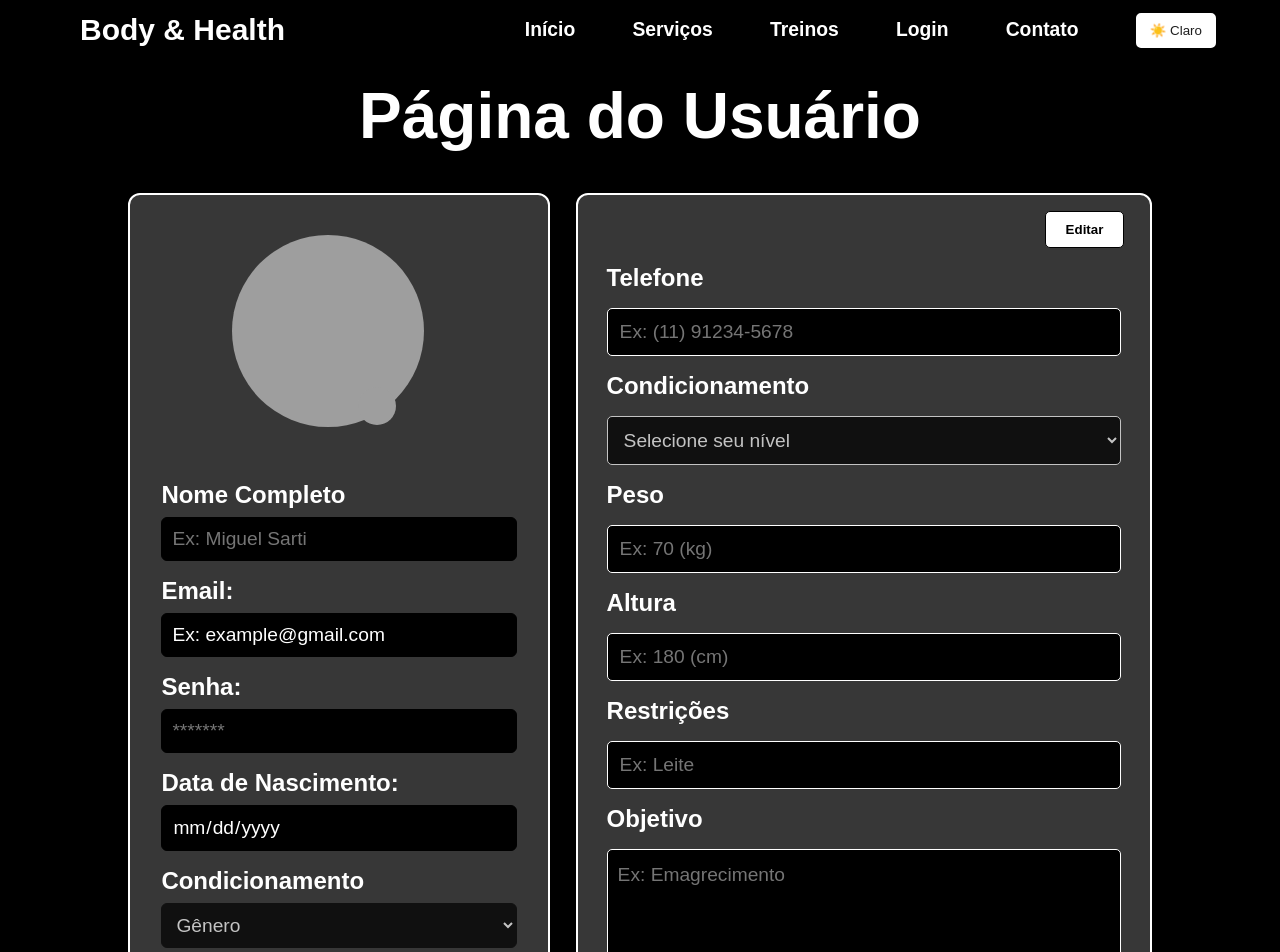
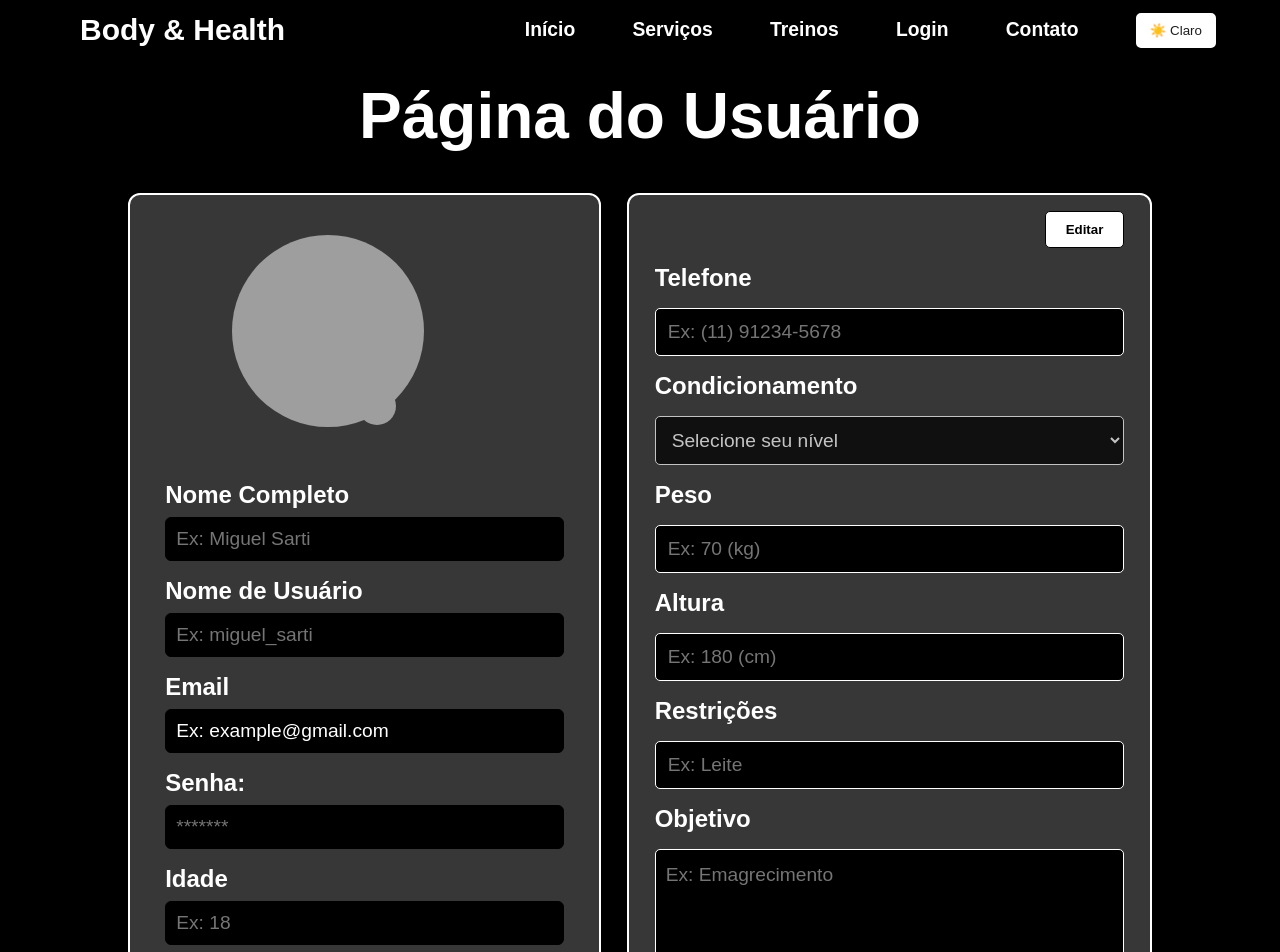
Before and after one commit to Vinirocha388/bodyhealthy-web, a Next.js app: page /usuario in a window 1280 px wide. Shown: the top 952 px of the page. Built offline with nearby package versions, Linux system fonts and the light colour scheme; grey boxes are pictures that could not be loaded.

Commit message:
feat: add username

```diff
--- a/src/app/usuario/page.jsx
+++ b/src/app/usuario/page.jsx
@@ -14,9 +14,10 @@ export default function Usuario() {
   const [telephone, setTelephone] = useState("");
   const [password, setPassword] = useState("");
   const [gender, setGender] = useState("")
-  const [date, setDate] = useState("")
+  const [age, setAge] = useState("")
   const [restrictions, setRestrictions] = useState("")
   const [height, setHeight] = useState("")
+  const [username, setUsername] = useState("")
 
   const [isEditing, setIsEditing] = useState(false);
 
@@ -53,7 +54,16 @@ export default function Usuario() {
             placeholder="Ex: Miguel Sarti"
             disabled={!isEditing}
           />
-          <p className={styles.firstCollumnTopicTitle}>Email:</p>
+          <p className={styles.firstCollumnTopicTitle}>Nome de Usuário</p>
+          <input
+            className={styles.firstCollumnTopicText}
+            type="text"
+            value={username}
+            onChange={(e) => setUsername(e.target.value)}
+            placeholder="Ex: miguel_sarti"
+            disabled={!isEditing}
+          />
+          <p className={styles.firstCollumnTopicTitle}>Email</p>
           <p className={styles.firstCollumnTopicText}>Ex: example@gmail.com</p>
           <p className={styles.firstCollumnTopicTitle}>Senha:</p>
           <input
@@ -66,13 +76,13 @@ export default function Usuario() {
           />
           <div className={styles.ageAndGender}>
             <div className={styles.firstCollumnPart}>
-              <p className={styles.firstCollumnTopicTitle}>Data de Nascimento:</p>
+              <p className={styles.firstCollumnTopicTitle}>Idade</p>
               <input
                 className={styles.firstCollumnTopicText}
-                type="date"
-                value={date}
-                onChange={(e) => setDate(e.target.value)}
-                placeholder="*******"
+                type="number"
+                value={age}
+                onChange={(e) => setAge(e.target.value)}
+                placeholder="Ex: 18"
                 disabled={!isEditing}
               />
             </div>
--- a/src/app/usuario/usuario.module.css
+++ b/src/app/usuario/usuario.module.css
@@ -14,14 +14,14 @@
     justify-content: center;
     align-items: center;
     width: 100%;
-    height: 105vh;
+    height: 110vh;
     flex-direction: row;
     margin-top: 5vh;
     margin-bottom: 8vh;
 }
 
 .firstCollumn {
-    width: 33vw;
+    width: 45vw;
     margin-left: 10vw;
     margin-right: 2vw;
     background-color: #373737;
@@ -32,7 +32,7 @@
 }
 
 .secondCollumn {
-    width: 45vw;
+    width: 50vw;
     margin-right: 10vw;
     background-color: #373737;
     flex-direction: column;
```
Also changed, not shown: src/app/cadastro/cadastro.module.css (+5 -2 lines), src/app/cadastro/page.jsx (+14 -1 lines).
